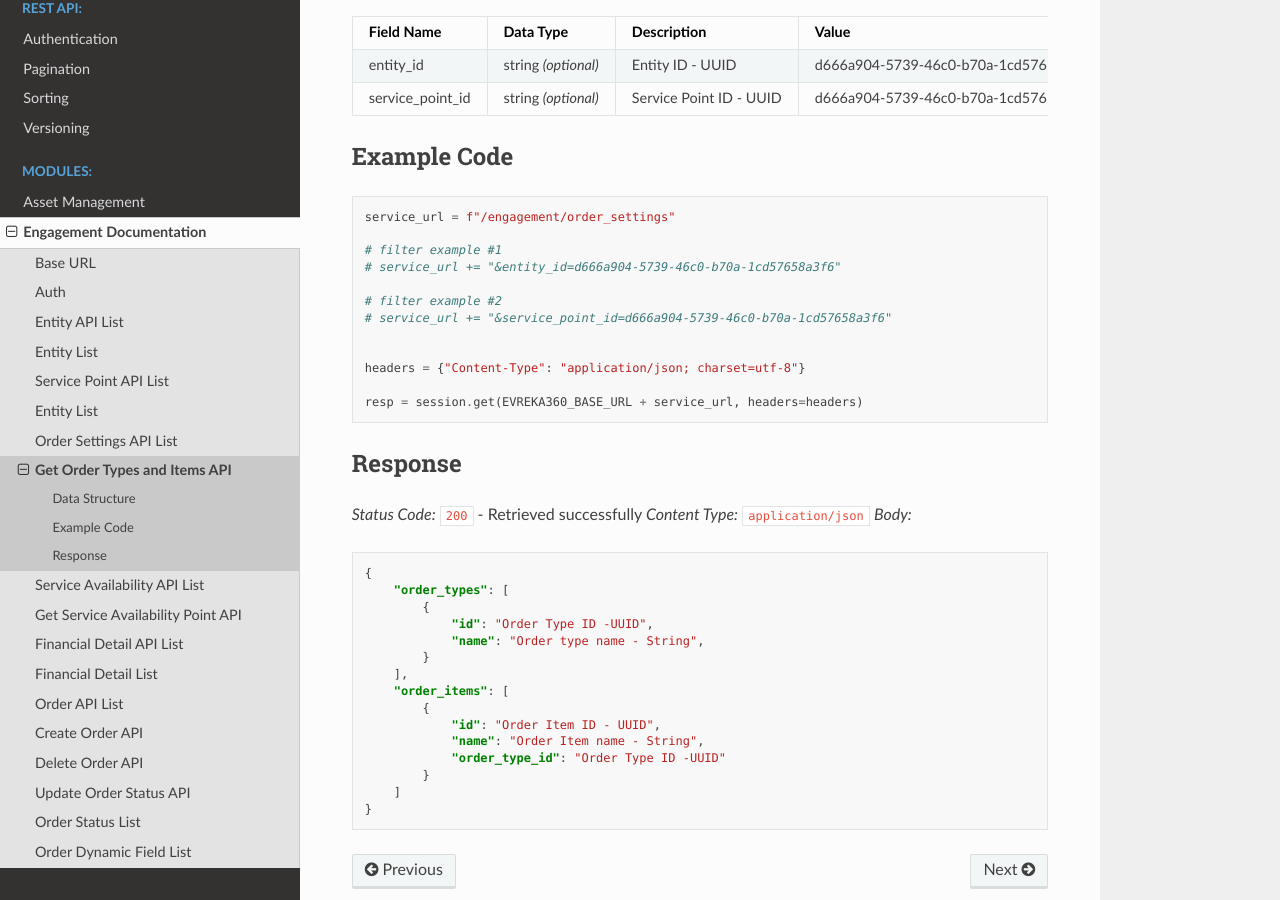
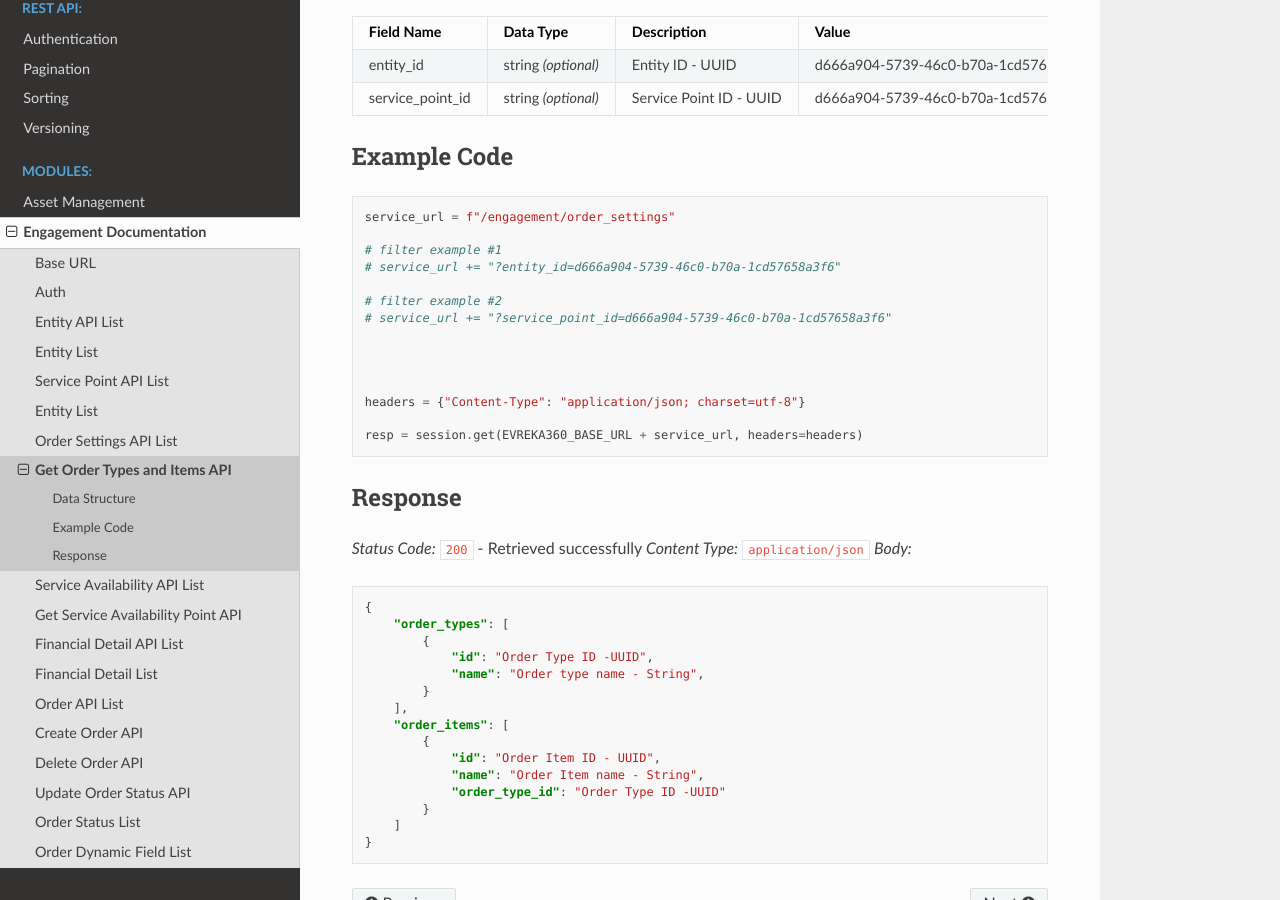
Before and after one commit to evrekadev/evreka-api-doc, a Sphinx documentation site: the page built from source/engagement/order_settings/get.rst, in a window 1280 px wide and 900 px high, scrolled down 356 px. Built offline with Sphinx 7.4.7 and the Read the Docs theme 2.0.0, drawn with Linux system fonts in a browser that asks for light colours.

Commit message:
fix topics  mentioned in notion

```diff
--- a/source/engagement/order_settings/get.rst
+++ b/source/engagement/order_settings/get.rst
@@ -31,10 +31,12 @@ Example Code
    service_url = f"/engagement/order_settings"
 
    # filter example #1
-   # service_url += "&entity_id=d666a904-5739-46c0-b70a-1cd57658a3f6"
+   # service_url += "?entity_id=d666a904-5739-46c0-b70a-1cd57658a3f6"
 
    # filter example #2
-   # service_url += "&service_point_id=d666a904-5739-46c0-b70a-1cd57658a3f6"
+   # service_url += "?service_point_id=d666a904-5739-46c0-b70a-1cd57658a3f6"
+
+
 
 
    headers = {"Content-Type": "application/json; charset=utf-8"}
--- a/source/engagement/service_point/list.rst
+++ b/source/engagement/service_point/list.rst
@@ -49,7 +49,7 @@ Example Code
     #service_url += "?name=MyServicePointName"
 
     # filter example #3
-    #service_url += "?type=d666a904-5739-46c0-b70a-1cd57658a3f6"
+    #service_url += "?type_id=d666a904-5739-46c0-b70a-1cd57658a3f6"
 
     # filter example #4
     #service_url += "?postcode=1234AB"
```
